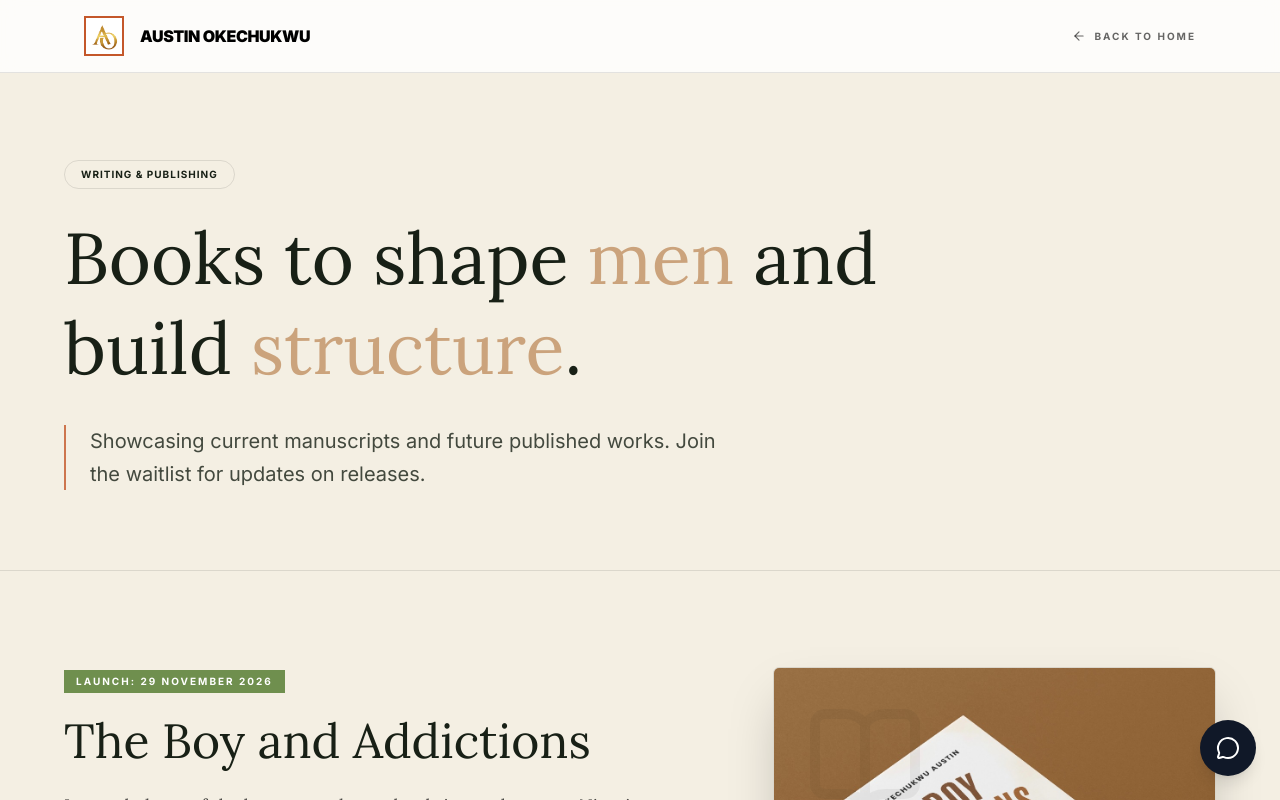
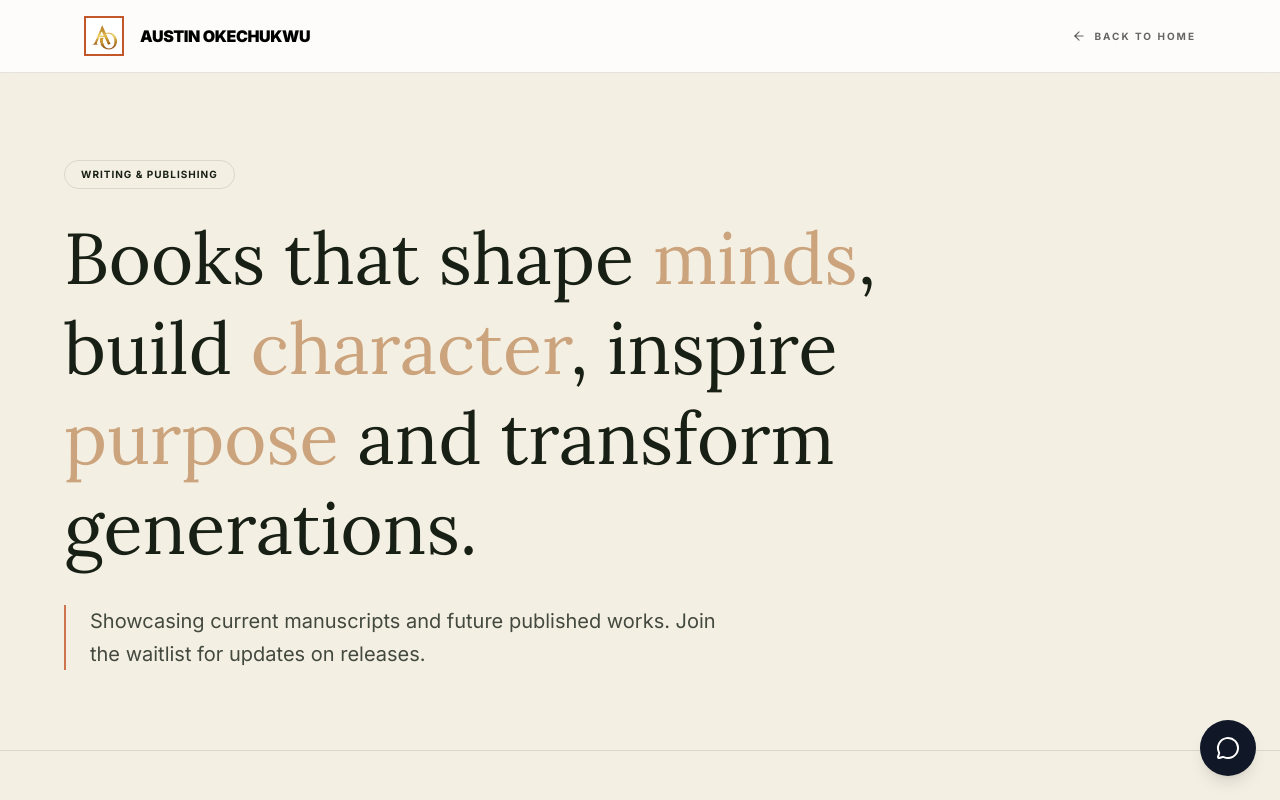
Before and after one commit to conditassociatesltd-gif/purposeful-builder, a Next.js app in the folder purposeful-builder/: page /book in a window 1280 px wide. Shown: the top 800 px of the page. Built offline with nearby package versions, Linux system fonts and the light colour scheme.

Commit message:
chore: update book page hero headline

```diff
--- a/purposeful-builder/app/book/page.tsx
+++ b/purposeful-builder/app/book/page.tsx
@@ -35,7 +35,7 @@ export default function BookPage() {
             Writing & Publishing
           </div>
           <h1 className="font-serif text-5xl md:text-7xl mb-8 leading-tight max-w-4xl">
-            Books to shape <span className="text-[#cba37c]">men</span> and build <span className="text-[#cba37c]">structure</span>.
+            Books that shape <span className="text-[#cba37c]">minds</span>, build <span className="text-[#cba37c]">character</span>, inspire <span className="text-[#cba37c]">purpose</span> and transform generations.
           </h1>
           <p className="text-xl opacity-80 leading-relaxed max-w-2xl border-l-2 border-[#c4572a] pl-6">
             Showcasing current manuscripts and future published works. Join the waitlist for updates on releases.
```
